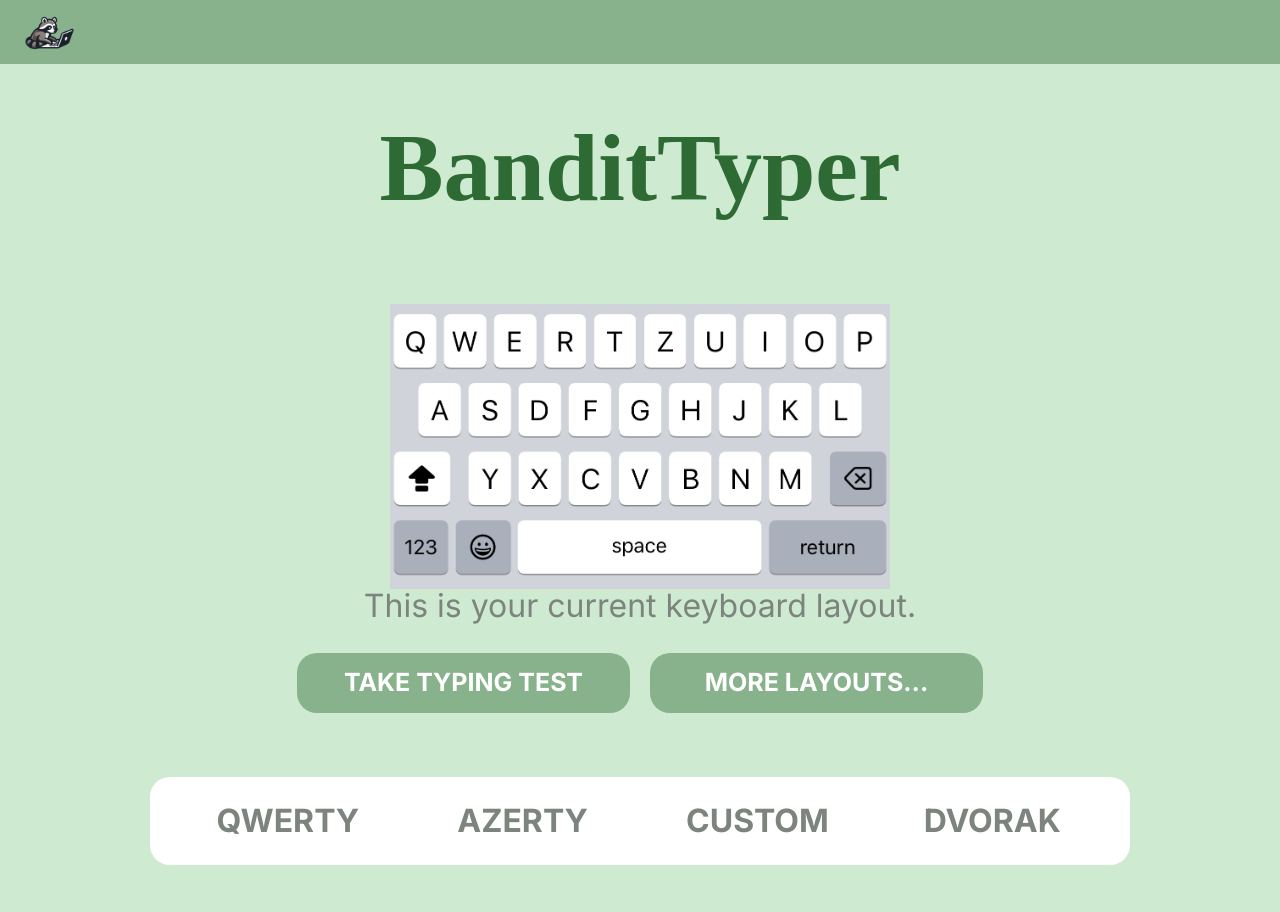
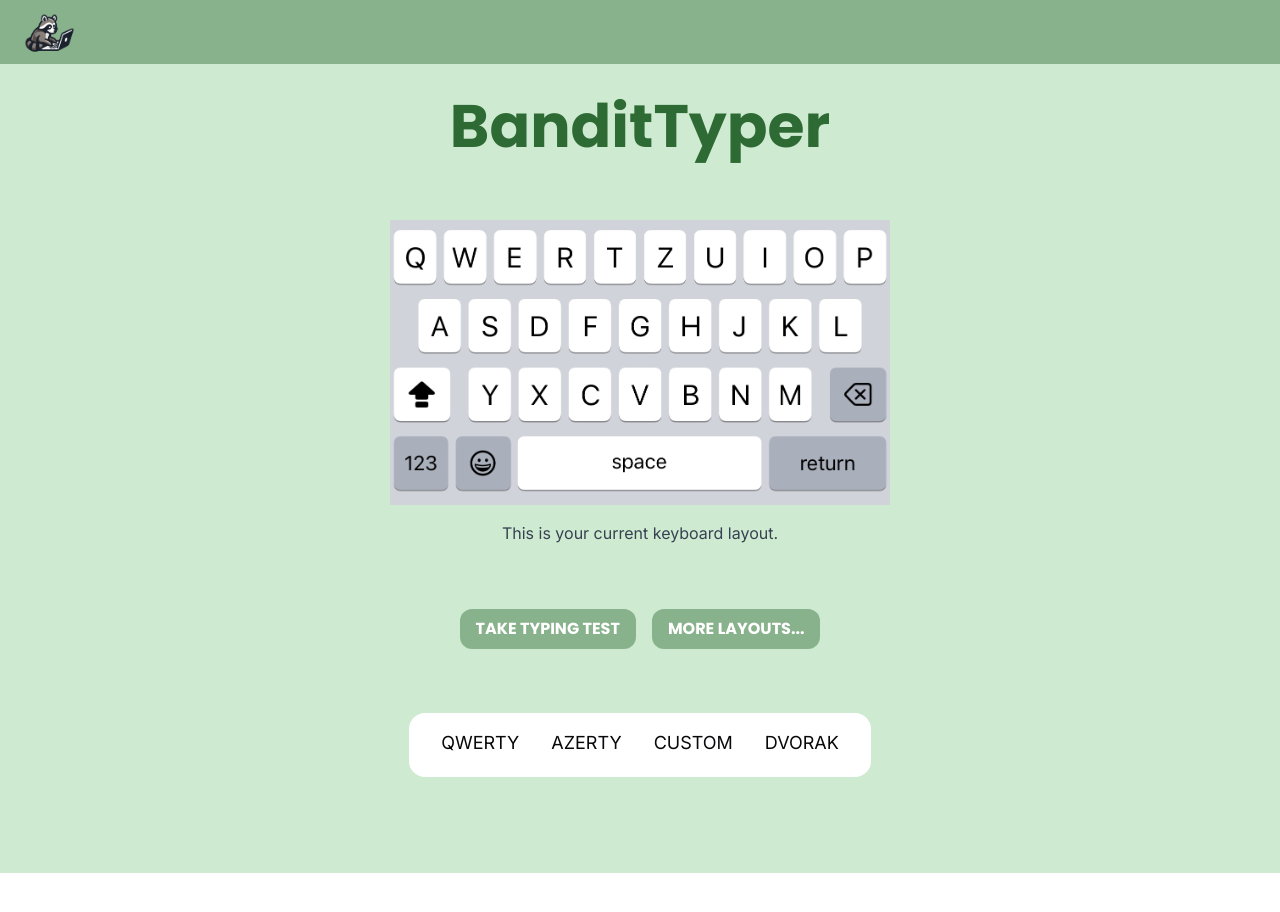
Before and after one commit to peicasey/bandit-typer, a Next.js app: page /start in a window 1280 px wide. Shown: the top 912 px of the page. After the commit the page ends 873 px from the top, so only its background shows below. Built offline with nearby package versions, Linux system fonts and the light colour scheme.

Commit message:
fixed input + other small changes

```diff
--- a/src/app/input/good/page.tsx
+++ /dev/null
@@ -1,9 +0,0 @@
-import Image from "next/image";
-
-export default function Input() {
-  return (
-    <main className="flex min-h-screen flex-col items-center justify-between p-24 gap-16">
-      <h1>good</h1>
-    </main>
-  );
-}
--- a/src/app/input/heatmap/page.tsx
+++ b/src/app/input/heatmap/page.tsx
@@ -5,6 +5,7 @@ import Keyboard from "react-simple-keyboard";
 import "react-simple-keyboard/build/css/index.css";
 import Link from 'next/link';
 import "./heatmap.css";
+import { poppins } from "@/app/fonts";
 
 export default function Heatmap() {
     const [colorMap, setColorMap] = useState<{ [key: string]: string }>({});
@@ -67,25 +68,26 @@ export default function Heatmap() {
     };
 
     return (
-      <>
-        <nav style={{ width: '100%', height: '64px', backgroundColor: '#88B28C', position: 'fixed', top: '0', left: '0', zIndex: '1000', display: 'flex', alignItems: 'center', paddingLeft: '20px' }}>
-          <img src="/bandit.png" alt="Logo" style={{ width: '56px', height: '40px', marginRight: '20px' }} />
-        </nav>
-        <div style={{ display: 'flex', minHeight: 'calc(100vh)', paddingTop: '64px' }}>{/* Green canvas side */}
-          <div style={{ width: '50%', backgroundColor: '#CEEBD1', display: 'flex', flexDirection: 'column', alignItems: 'center', justifyContent: 'center', padding: '24px', gap: '16px' }}>
-            {/* All content goes here */}
-            <h1 style={{ color: '#2E6A33', fontFamily: 'Poppins', fontWeight: 'bold', fontSize: '96px', marginTop: '0' }}>Here is your range of motion.</h1>
-            <p style={{ color: '#7C847D', fontFamily: 'Inter', fontSize: '32px', textAlign: 'center' }}><br></br>Are you surprised? Does this seem accurate? <br/> If not, go back and type a bit more. Otherwise, feel free to head onward!</p>
-            <div style={{ display: 'flex', justifyContent: 'center', gap: '20px' }}>
-              <Link href="/input">
-                <button style={{ width: '333px', height: '60px', borderRadius: '20px', backgroundColor: '#88B28C', fontFamily: 'Inter', fontWeight: 'bold', fontSize: '25px', color: 'white' }}>Let me go back and edit...</button>
-              </Link>
-              <Link href="/output">
-                <button style={{ width: '333px', height: '60px', borderRadius: '20px', backgroundColor: '#88B28C', fontFamily: 'Inter', fontWeight: 'bold', fontSize: '25px', color: 'white' }}>Looks good!</button>
-              </Link>
-            </div>
+      <main className="flex min-h-screen pt-[64px]">
+        <div className='flex flex-col gap-8 bg-lightGreen p-16'>{/* Green canvas side */}
+          {/* All content goes here */}
+          <h1 className="text-firGreen font-bold text-6xl" style={poppins.style}>Here is your range of motion.</h1>
+
+          <div className="text-gray-600 flex flex-col gap-4">
+            <p>Are you surprised? Does this seem accurate?</p>
+            <p>If not, go back and type a bit more. Otherwise, feel free to head onward!</p>
           </div>
-          <div style={{ width: '50%', backgroundColor: 'white', display: 'flex', alignItems: 'center' }}> {/* White canvas side */}
+
+          <div className="flex items-center gap-8">
+            <Link href="/input"  className="bg-gray-400 hover:bg-[#8f9199] text-white text-center font-bold px-4 py-2 rounded-xl duration-200" style={poppins.style}>
+              Let me go back and edit...
+            </Link>
+            <Link href="/output"  className="bg-calmGreen hover:bg-[#7ea77d] text-white text-center font-bold px-4 py-2 rounded-xl duration-200" style={poppins.style}>
+              Looks good!
+            </Link>
+          </div>
+        </div>
+        <div className="flex flex-col items-center justify-center p-16"> {/* White canvas side */}
           <Keyboard
             theme="hg-theme-default hg-layout-default myTheme"
             layout={{
@@ -98,9 +100,8 @@ export default function Heatmap() {
                 ]
             }}
             buttonTheme={getButtonTheme()}
-        />
-          </div>
+          />
         </div>
-      </>
+      </main>
     );
 }
--- a/src/app/output/page.tsx
+++ b/src/app/output/page.tsx
@@ -26,9 +26,6 @@ export default function Output() {
 
   return (
     <main className="flex min-h-screen items-center justify-between p-24 gap-16 bg-lightGreen">
-       <nav style={{ width: '100%', height: '64px', backgroundColor: '#88B28C', position: 'fixed', top: '0', left: '0', zIndex: '1000', display: 'flex', alignItems: 'center', paddingLeft: '20px' }}>
-        <img src="bandit.png" alt="Logo" style={{ width: '56px', height: '40px', marginRight: '20px' }} />
-      </nav>
       <div className="flex flex-col gap-8 justify-between">
         <h1 className="text-firGreen  text-6xl font-bold" style={poppins.style}>
           Based on your range of motion, let&apos;s try this keyboard.
@@ -54,6 +51,7 @@ export default function Output() {
         </button>
       </div>
       <div>
+        <div className="bg-white rounded-2xl p-4">
           <Keyboard
             input={input}
             setInput={setInput}
@@ -61,6 +59,7 @@ export default function Output() {
             useCustom={true}
           ></Keyboard>
         </div>
+      </div>
     </main>
   );
 }
--- a/src/app/start/page.tsx
+++ b/src/app/start/page.tsx
@@ -1,16 +1,8 @@
-// import Image from "next/image";
-
-// export default function Start() {
-//   return (
-//     <main className="flex min-h-screen flex-col items-center justify-between p-24 gap-16">
-
-//     </main>
-//   );
-// }
 'use client'
 import Link from 'next/link';
 import { useState } from 'react';
 import Image from "next/image";
+import { poppins } from "@/app/fonts";
 
 export default function Start() {
   const [currentPicture, setCurrentPicture] = useState('QWERTY.jpg');
@@ -41,50 +33,34 @@ export default function Start() {
   };
 
   const TextBox = ({ label }: { label: string })=> (
-    <div
-      style={{
-        flex: '1',
-        textAlign: 'center',
-        cursor: 'pointer',
-        color: selectedLayout === label ? '#88B28C' : '#7C847D',
-        textDecoration: selectedLayout === label ? 'underline' : 'none',
-      }}
+    <div className="text-lg hover:translate-y-[-4px] hover:cursor-pointer duration-200 group"
       onClick={() => handleTextBoxClick(label)}
     >
-      <p style={{ fontFamily: 'Inter', fontSize: '32px', fontWeight: 'bold' }}>{label}</p>
+      <p>{label}</p>
+      <div className={`h-1 w-full bg-calmGreen rounded-lg ${selectedLayout === label ? 'opacity-100' : 'opacity-0'}`}></div>
     </div>
   );
 
   return (
     <main className="flex min-h-screen flex-col items-center justify-between p-24 gap-16" style={{ backgroundColor: '#CEEBD1', position: 'relative' }}>
 
-      <h1 style={{ color: '#2E6A33', fontFamily: 'Poppins', fontWeight: 'bold', fontSize: '96px' }}>BanditTyper</h1>
+      <h1 className='text-firGreen font-bold text-6xl' style={poppins.style}>BanditTyper</h1>
 
-
-      {/* <p style={{ color: '#7C847D', display: 'flex', }}>This is your current keyboard layout.</p> */}
-      <p style={{ color: '#7C847D', position: 'absolute', bottom: 'calc(10% + 280px)', left: '50%', transform: 'translateX(-50%)', fontFamily: 'Inter', fontSize: '32px'}}>This is your current keyboard layout.</p>
-
-      <div className="flex items-center justify-center">
-        <img src={currentPicture} alt="Keyboard Layout" style={{ position: 'relative',maxWidth: '500px', width: '100%' }} />
-
+      <div className="flex flex-col items-center justify-center gap-4">
+        <Image src={"/" + currentPicture} alt="Current Keyboard Layout" width={500} height={100} />
+        <p className="text-gray-700">This is your current keyboard layout.</p>
       </div>
 
-
-
-      <div style={{ display: 'flex', justifyContent: 'center', }}>
-        <Link href="/input">
-          <button style={{ width: '333px', height: '60px', borderRadius: '20px', backgroundColor: '#88B28C', marginRight: '20px', fontFamily: 'Inter', fontWeight: 'bold', fontSize: '25px', color: 'white' }}>TAKE TYPING TEST</button>
+      <div className="flex items-center justify-center gap-4">
+        <Link href="/input" className="bg-calmGreen hover:bg-[#7ea77d] text-white text-center font-bold px-4 py-2 rounded-xl duration-200" style={poppins.style}>
+          TAKE TYPING TEST
         </Link>
-        {/*DONT HAVE A ROUTE*/}
-        <Link href="/more-layouts">
-          <button style={{ width: '333px', height: '60px', borderRadius: '20px', backgroundColor: '#88B28C', fontWeight: 'bold', fontSize: '25px', fontFamily: 'Inter', color: 'white' }}>MORE LAYOUTS...</button>
+        <Link href="/more-layouts" className="bg-calmGreen hover:bg-[#7ea77d] text-white text-center font-bold px-4 py-2 rounded-xl duration-200" style={poppins.style}>
+          MORE LAYOUTS...
         </Link>
-
-
-
       </div>
 
-      <div style={{ width: '90%', maxWidth: '1357px', height: '10%', maxHeight: '107px', backgroundColor: 'white', position: 'relative', display: 'flex', justifyContent: 'space-between', padding: '20px', marginBottom: '50px' , borderRadius: '20px'}}>
+      <div className="bg-white px-8 py-4 rounded-2xl flex gap-8">
         <TextBox label="QWERTY" />
         <TextBox label="AZERTY" />
         <TextBox label="CUSTOM" />
--- a/src/components/header.tsx
+++ b/src/components/header.tsx
@@ -5,7 +5,7 @@ export default function Header() {
     return (
         <nav style={{ width: '100%', height: '64px', backgroundColor: '#88B28C', position: 'fixed', top: '0', left: '0', zIndex: '1000', display: 'flex', alignItems: 'center', paddingLeft: '20px' }}>
             <Link href="/">
-                <Image src="/bandit.png" alt="" width={56} height={40} style={{ width: '56px', height: '40px', marginRight: '20px' }} />
+                <Image src="/bandit.png" alt="" width={56} height={56} />
             </Link>
         </nav>
     );
--- a/src/components/keyboard/keyboard.tsx
+++ b/src/components/keyboard/keyboard.tsx
@@ -24,7 +24,7 @@ export default function Keyboard ( props: KeyboardProps ) {
           value={props.input}
           placeholder={"Tap on the virtual keyboard to start"}
           onChange={e => onChangeInput(e)}
-          className="resize-y w-full"
+          className="resize-y w-full max-h-[20vh]"
         />
       </div>
 
--- a/src/components/keyboard/keyboardWrapper.tsx
+++ b/src/components/keyboard/keyboardWrapper.tsx
@@ -43,7 +43,7 @@ const KeyboardWrapper: FunctionComponent<IProps> = ({
     console.log(frequentlyUsed)
 
     if (button === "{shift}" || button === "{lock}") {
-      if (frequentlyUsed !== "") {
+      if (!useCustom) {
         switch( layoutName ){
           case 'default':
             setLayoutName("shift");
```
Also changed, not shown: src/app/input/page.tsx (+7 -30 lines). Lines whose indentation alone changed are shown as unchanged.
